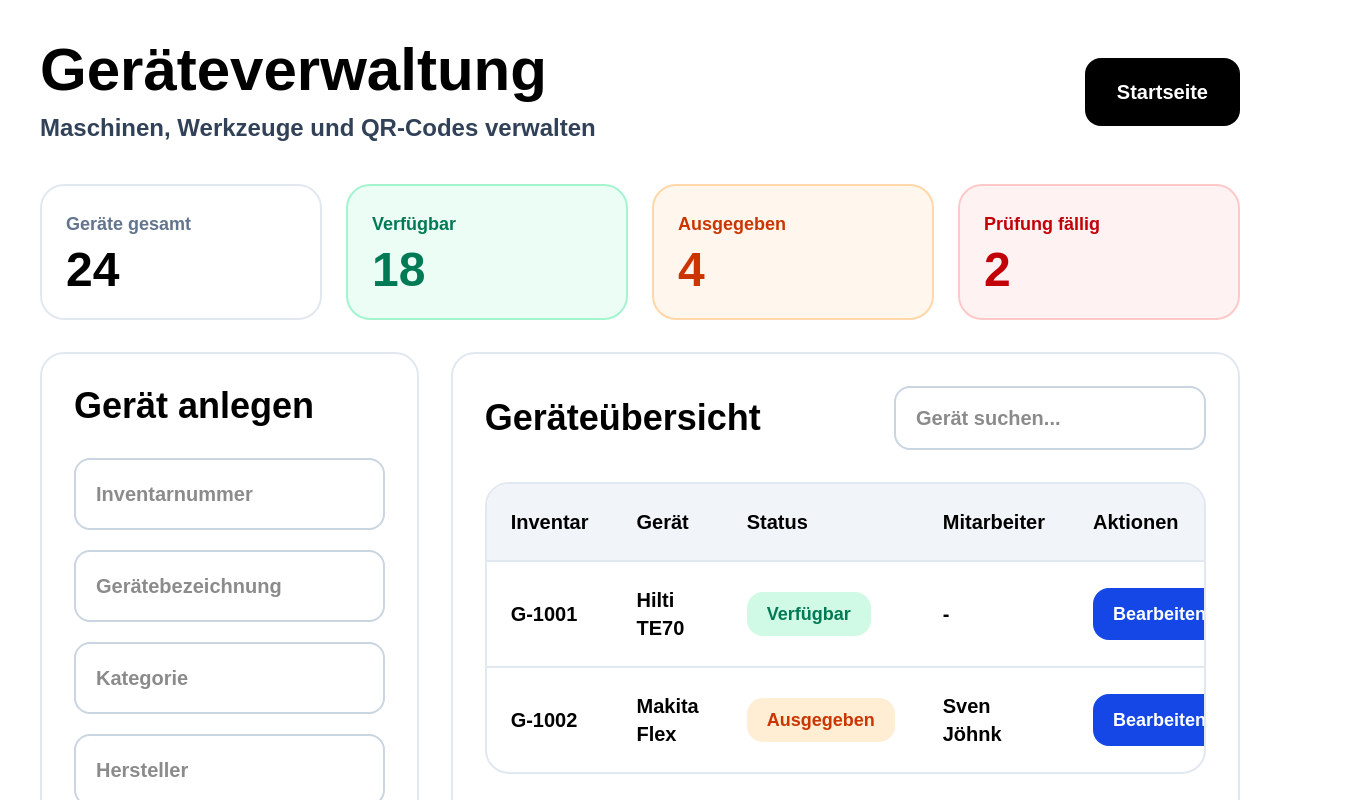
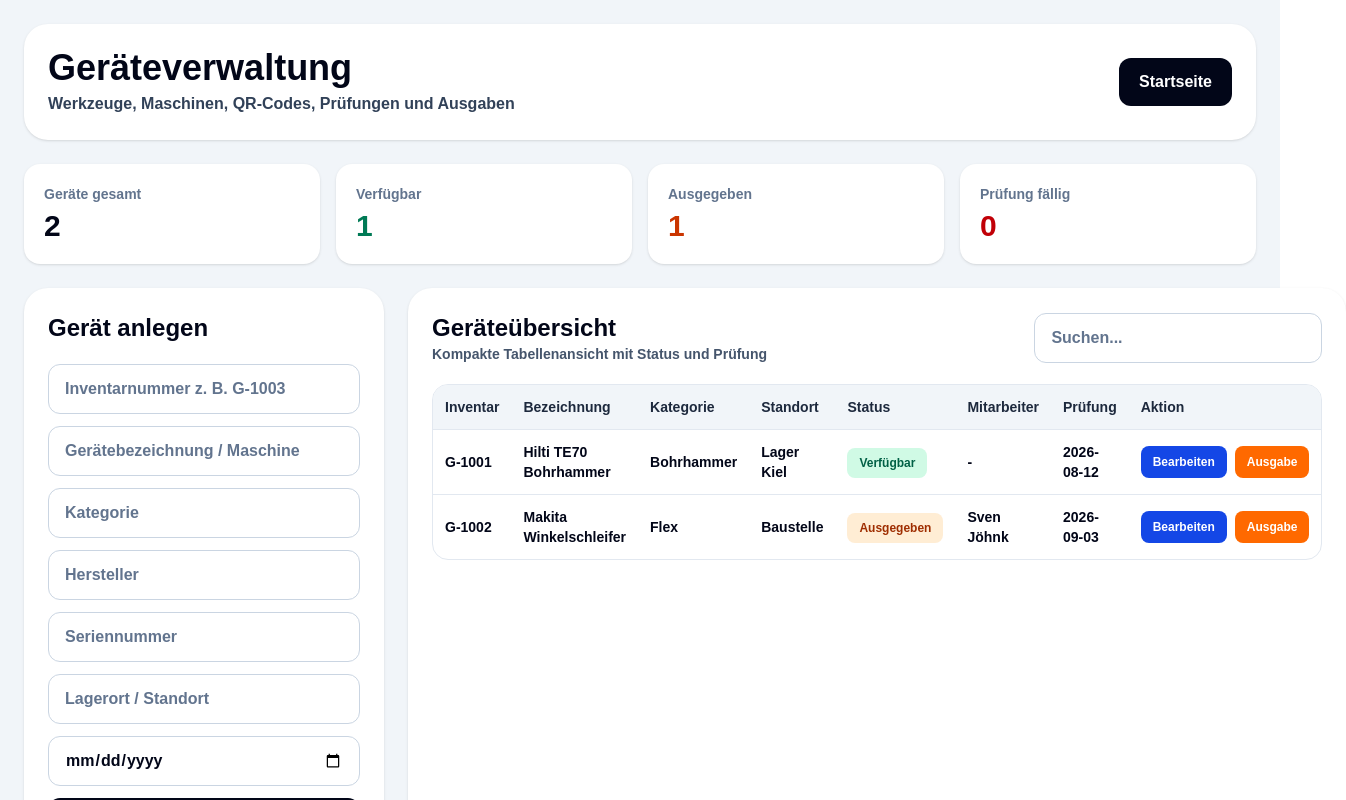
Before and after one commit to sven3joehnk-blip/bauwerkzeug-qr, a Next.js app: page /geraet in a window 1280 px wide. Shown: the top 800 px of the page, 1346 px wide, since content can reach past the window. Built offline with nearby package versions, Linux system fonts and the light colour scheme.

Commit message:
geraeteverwaltung kompakt neu

```diff
--- a/app/geraet/page.tsx
+++ b/app/geraet/page.tsx
@@ -1,265 +1,281 @@
 'use client';
 
-import { useState } from 'react';
+import { useMemo, useState } from 'react';
+
+type Geraet = {
+  inventar: string;
+  bezeichnung: string;
+  kategorie: string;
+  hersteller: string;
+  seriennummer: string;
+  lagerort: string;
+  status: 'Verfügbar' | 'Ausgegeben' | 'Defekt' | 'Prüfung fällig';
+  mitarbeiter: string;
+  pruefung: string;
+};
 
 export default function GeraetePage() {
   const [search, setSearch] = useState('');
-
-  const geraete = [
+  const [geraete, setGeraete] = useState<Geraet[]>([
     {
       inventar: 'G-1001',
-      name: 'Hilti TE70',
+      bezeichnung: 'Hilti TE70 Bohrhammer',
+      kategorie: 'Bohrhammer',
+      hersteller: 'Hilti',
+      seriennummer: 'TE70-001',
+      lagerort: 'Lager Kiel',
       status: 'Verfügbar',
       mitarbeiter: '-',
+      pruefung: '2026-08-12',
     },
     {
       inventar: 'G-1002',
-      name: 'Makita Flex',
+      bezeichnung: 'Makita Winkelschleifer',
+      kategorie: 'Flex',
+      hersteller: 'Makita',
+      seriennummer: 'MAK-2026-002',
+      lagerort: 'Baustelle',
       status: 'Ausgegeben',
       mitarbeiter: 'Sven Jöhnk',
+      pruefung: '2026-09-03',
     },
-  ];
+  ]);
 
-  const filtered = geraete.filter(
-    (g) =>
-      g.name.toLowerCase().includes(search.toLowerCase()) ||
-      g.inventar.toLowerCase().includes(search.toLowerCase())
-  );
+  const [form, setForm] = useState({
+    inventar: '',
+    bezeichnung: '',
+    kategorie: '',
+    hersteller: '',
+    seriennummer: '',
+    lagerort: '',
+    pruefung: '',
+  });
+
+  const filtered = useMemo(() => {
+    const value = search.toLowerCase();
+
+    return geraete.filter((g) =>
+      `${g.inventar} ${g.bezeichnung} ${g.kategorie} ${g.hersteller} ${g.lagerort}`
+        .toLowerCase()
+        .includes(value)
+    );
+  }, [geraete, search]);
+
+  function saveGeraet() {
+    if (!form.bezeichnung.trim()) return;
+
+    const next: Geraet = {
+      inventar: form.inventar || `G-${1000 + geraete.length + 1}`,
+      bezeichnung: form.bezeichnung,
+      kategorie: form.kategorie || '-',
+      hersteller: form.hersteller || '-',
+      seriennummer: form.seriennummer || '-',
+      lagerort: form.lagerort || '-',
+      status: 'Verfügbar',
+      mitarbeiter: '-',
+      pruefung: form.pruefung || '-',
+    };
+
+    setGeraete([next, ...geraete]);
+
+    setForm({
+      inventar: '',
+      bezeichnung: '',
+      kategorie: '',
+      hersteller: '',
+      seriennummer: '',
+      lagerort: '',
+      pruefung: '',
+    });
+  }
+
+  function statusClass(status: Geraet['status']) {
+    if (status === 'Verfügbar') return 'bg-emerald-100 text-emerald-800';
+    if (status === 'Ausgegeben') return 'bg-orange-100 text-orange-800';
+    if (status === 'Defekt') return 'bg-red-100 text-red-800';
+    return 'bg-yellow-100 text-yellow-800';
+  }
 
   return (
-    <main className="min-h-screen bg-white p-10">
+    <main className="min-h-screen bg-slate-100 p-6 text-slate-950">
+      <div className="mx-auto max-w-7xl space-y-6">
 
-      <div className="mx-auto max-w-7xl">
-
-        <div className="mb-10 flex items-center justify-between">
-
+        <header className="flex items-center justify-between rounded-3xl bg-white p-6 shadow-sm">
           <div>
-
-            <h1 className="text-6xl font-black text-black">
+            <h1 className="text-4xl font-black">
               Geräteverwaltung
             </h1>
-
-            <p className="mt-3 text-2xl font-bold text-slate-700">
-              Maschinen, Werkzeuge und QR-Codes verwalten
+            <p className="mt-1 text-base font-bold text-slate-700">
+              Werkzeuge, Maschinen, QR-Codes, Prüfungen und Ausgaben
             </p>
-
           </div>
 
           <a
             href="/"
-            className="rounded-2xl bg-black px-8 py-5 text-xl font-black text-white"
+            className="rounded-xl bg-slate-950 px-5 py-3 text-base font-black text-white"
           >
             Startseite
           </a>
+        </header>
 
-        </div>
-
-        <div className="mb-8 grid gap-6 md:grid-cols-4">
-
-          <div className="rounded-3xl border-2 border-slate-200 bg-white p-6">
-
-            <p className="text-lg font-bold text-slate-500">
-              Geräte gesamt
-            </p>
-
-            <h2 className="mt-2 text-5xl font-black text-black">
-              24
-            </h2>
-
+        <section className="grid gap-4 md:grid-cols-4">
+          <div className="rounded-2xl bg-white p-5 shadow-sm">
+            <p className="text-sm font-black text-slate-500">Geräte gesamt</p>
+            <p className="mt-1 text-3xl font-black">{geraete.length}</p>
           </div>
 
-          <div className="rounded-3xl border-2 border-emerald-200 bg-emerald-50 p-6">
-
-            <p className="text-lg font-bold text-emerald-700">
-              Verfügbar
+          <div className="rounded-2xl bg-white p-5 shadow-sm">
+            <p className="text-sm font-black text-slate-500">Verfügbar</p>
+            <p className="mt-1 text-3xl font-black text-emerald-700">
+              {geraete.filter((g) => g.status === 'Verfügbar').length}
             </p>
-
-            <h2 className="mt-2 text-5xl font-black text-emerald-700">
-              18
-            </h2>
-
           </div>
 
-          <div className="rounded-3xl border-2 border-orange-200 bg-orange-50 p-6">
-
-            <p className="text-lg font-bold text-orange-700">
-              Ausgegeben
+          <div className="rounded-2xl bg-white p-5 shadow-sm">
+            <p className="text-sm font-black text-slate-500">Ausgegeben</p>
+            <p className="mt-1 text-3xl font-black text-orange-700">
+              {geraete.filter((g) => g.status === 'Ausgegeben').length}
             </p>
-
-            <h2 className="mt-2 text-5xl font-black text-orange-700">
-              4
-            </h2>
-
           </div>
 
-          <div className="rounded-3xl border-2 border-red-200 bg-red-50 p-6">
+          <div className="rounded-2xl bg-white p-5 shadow-sm">
+            <p className="text-sm font-black text-slate-500">Prüfung fällig</p>
+            <p className="mt-1 text-3xl font-black text-red-700">
+              {geraete.filter((g) => g.status === 'Prüfung fällig').length}
+            </p>
+          </div>
+        </section>
 
-            <p className="text-lg font-bold text-red-700">
-              Prüfung fällig
-            </p>
+        <section className="grid gap-6 lg:grid-cols-[360px_1fr]">
 
-            <h2 className="mt-2 text-5xl font-black text-red-700">
-              2
-            </h2>
+          <div className="rounded-3xl bg-white p-6 shadow-sm">
+            <h2 className="text-2xl font-black">Gerät anlegen</h2>
 
-          </div>
-
-        </div>
-
-        <div className="grid gap-8 lg:grid-cols-3">
-
-          <div className="rounded-3xl border-2 border-slate-200 bg-white p-8">
-
-            <h2 className="text-4xl font-black text-black">
-              Gerät anlegen
-            </h2>
-
-            <div className="mt-8 space-y-5">
-
+            <div className="mt-5 space-y-3">
               <input
-                placeholder="Inventarnummer"
-                className="w-full rounded-2xl border-2 border-slate-300 px-5 py-5 text-xl font-bold"
+                placeholder="Inventarnummer z. B. G-1003"
+                value={form.inventar}
+                onChange={(e) => setForm({ ...form, inventar: e.target.value })}
+                className="w-full rounded-xl border border-slate-300 px-4 py-3 text-base font-bold text-slate-950 placeholder:text-slate-500"
               />
 
               <input
-                placeholder="Gerätebezeichnung"
-                className="w-full rounded-2xl border-2 border-slate-300 px-5 py-5 text-xl font-bold"
+                placeholder="Gerätebezeichnung / Maschine"
+                value={form.bezeichnung}
+                onChange={(e) => setForm({ ...form, bezeichnung: e.target.value })}
+                className="w-full rounded-xl border border-slate-300 px-4 py-3 text-base font-bold text-slate-950 placeholder:text-slate-500"
               />
 
               <input
                 placeholder="Kategorie"
-                className="w-full rounded-2xl border-2 border-slate-300 px-5 py-5 text-xl font-bold"
+                value={form.kategorie}
+                onChange={(e) => setForm({ ...form, kategorie: e.target.value })}
+                className="w-full rounded-xl border border-slate-300 px-4 py-3 text-base font-bold text-slate-950 placeholder:text-slate-500"
               />
 
               <input
                 placeholder="Hersteller"
-                className="w-full rounded-2xl border-2 border-slate-300 px-5 py-5 text-xl font-bold"
+                value={form.hersteller}
+                onChange={(e) => setForm({ ...form, hersteller: e.target.value })}
+                className="w-full rounded-xl border border-slate-300 px-4 py-3 text-base font-bold text-slate-950 placeholder:text-slate-500"
               />
 
-              <button className="w-full rounded-2xl bg-black py-5 text-2xl font-black text-white">
+              <input
+                placeholder="Seriennummer"
+                value={form.seriennummer}
+                onChange={(e) => setForm({ ...form, seriennummer: e.target.value })}
+                className="w-full rounded-xl border border-slate-300 px-4 py-3 text-base font-bold text-slate-950 placeholder:text-slate-500"
+              />
+
+              <input
+                placeholder="Lagerort / Standort"
+                value={form.lagerort}
+                onChange={(e) => setForm({ ...form, lagerort: e.target.value })}
+                className="w-full rounded-xl border border-slate-300 px-4 py-3 text-base font-bold text-slate-950 placeholder:text-slate-500"
+              />
+
+              <input
+                type="date"
+                value={form.pruefung}
+                onChange={(e) => setForm({ ...form, pruefung: e.target.value })}
+                className="w-full rounded-xl border border-slate-300 px-4 py-3 text-base font-bold text-slate-950"
+              />
+
+              <button
+                type="button"
+                onClick={saveGeraet}
+                className="w-full rounded-xl bg-slate-950 px-5 py-3 text-base font-black text-white"
+              >
                 Gerät speichern
               </button>
+            </div>
+          </div>
 
+          <div className="rounded-3xl bg-white p-6 shadow-sm">
+            <div className="mb-5 flex items-center justify-between gap-4">
+              <div>
+                <h2 className="text-2xl font-black">Geräteübersicht</h2>
+                <p className="text-sm font-bold text-slate-600">
+                  Kompakte Tabellenansicht mit Status und Prüfung
+                </p>
+              </div>
+
+              <input
+                placeholder="Suchen..."
+                value={search}
+                onChange={(e) => setSearch(e.target.value)}
+                className="w-72 rounded-xl border border-slate-300 px-4 py-3 text-base font-bold text-slate-950 placeholder:text-slate-500"
+              />
             </div>
 
-          </div>
-
-          <div className="lg:col-span-2 rounded-3xl border-2 border-slate-200 bg-white p-8">
-
-            <div className="mb-8 flex items-center justify-between">
-
-              <h2 className="text-4xl font-black text-black">
-                Geräteübersicht
-              </h2>
-
-              <input
-                value={search}
-                onChange={(e) => setSearch(e.target.value)}
-                placeholder="Gerät suchen..."
-                className="rounded-2xl border-2 border-slate-300 px-5 py-4 text-xl font-bold"
-              />
-
-            </div>
-
-            <div className="overflow-hidden rounded-3xl border-2 border-slate-200">
-
-              <table className="w-full">
-
-                <thead className="bg-slate-100">
-
+            <div className="overflow-auto rounded-2xl border border-slate-200">
+              <table className="w-full border-collapse text-left text-sm">
+                <thead className="bg-slate-100 text-slate-800">
                   <tr>
-
-                    <th className="p-6 text-left text-xl font-black text-black">
-                      Inventar
-                    </th>
-
-                    <th className="p-6 text-left text-xl font-black text-black">
-                      Gerät
-                    </th>
-
-                    <th className="p-6 text-left text-xl font-black text-black">
-                      Status
-                    </th>
-
-                    <th className="p-6 text-left text-xl font-black text-black">
-                      Mitarbeiter
-                    </th>
-
-                    <th className="p-6 text-left text-xl font-black text-black">
-                      Aktionen
-                    </th>
-
+                    <th className="p-3 font-black">Inventar</th>
+                    <th className="p-3 font-black">Bezeichnung</th>
+                    <th className="p-3 font-black">Kategorie</th>
+                    <th className="p-3 font-black">Standort</th>
+                    <th className="p-3 font-black">Status</th>
+                    <th className="p-3 font-black">Mitarbeiter</th>
+                    <th className="p-3 font-black">Prüfung</th>
+                    <th className="p-3 font-black">Aktion</th>
                   </tr>
-
                 </thead>
 
                 <tbody>
-
-                  {filtered.map((geraet) => (
-
-                    <tr
-                      key={geraet.inventar}
-                      className="border-t-2 border-slate-200"
-                    >
-
-                      <td className="p-6 text-xl font-black text-black">
-                        {geraet.inventar}
+                  {filtered.map((g) => (
+                    <tr key={g.inventar} className="border-t border-slate-200">
+                      <td className="p-3 font-black">{g.inventar}</td>
+                      <td className="p-3 font-black">{g.bezeichnung}</td>
+                      <td className="p-3 font-bold">{g.kategorie}</td>
+                      <td className="p-3 font-bold">{g.lagerort}</td>
+                      <td className="p-3">
+                        <span className={`rounded-lg px-3 py-2 text-xs font-black ${statusClass(g.status)}`}>
+                          {g.status}
+                        </span>
                       </td>
-
-                      <td className="p-6 text-xl font-black text-black">
-                        {geraet.name}
-                      </td>
-
-                      <td className="p-6">
-
-                        <span
-                          className={`rounded-2xl px-5 py-3 text-lg font-black ${
-                            geraet.status === 'Verfügbar'
-                              ? 'bg-emerald-100 text-emerald-700'
-                              : 'bg-orange-100 text-orange-700'
-                          }`}
-                        >
-                          {geraet.status}
-                        </span>
-
-                      </td>
-
-                      <td className="p-6 text-xl font-bold text-black">
-                        {geraet.mitarbeiter}
-                      </td>
-
-                      <td className="p-6">
-
-                        <div className="flex gap-3">
-
-                          <button className="rounded-2xl bg-blue-700 px-5 py-3 text-lg font-black text-white">
+                      <td className="p-3 font-bold">{g.mitarbeiter}</td>
+                      <td className="p-3 font-bold">{g.pruefung}</td>
+                      <td className="p-3">
+                        <div className="flex gap-2">
+                          <button className="rounded-lg bg-blue-700 px-3 py-2 text-xs font-black text-white">
                             Bearbeiten
                           </button>
-
-                          <button className="rounded-2xl bg-orange-500 px-5 py-3 text-lg font-black text-white">
+                          <button className="rounded-lg bg-orange-500 px-3 py-2 text-xs font-black text-white">
                             Ausgabe
                           </button>
-
                         </div>
-
                       </td>
-
                     </tr>
-
                   ))}
-
                 </tbody>
-
               </table>
-
             </div>
-
           </div>
 
-        </div>
-
+        </section>
       </div>
-
     </main>
   );
 }
```
